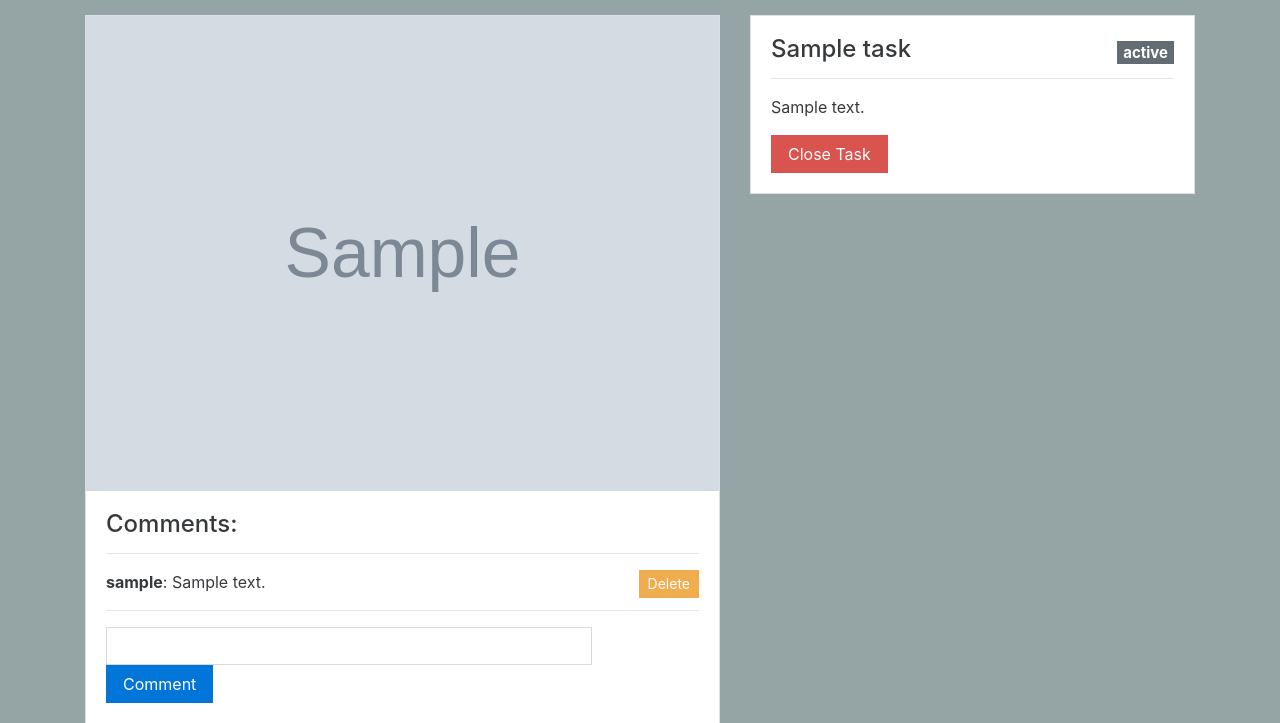
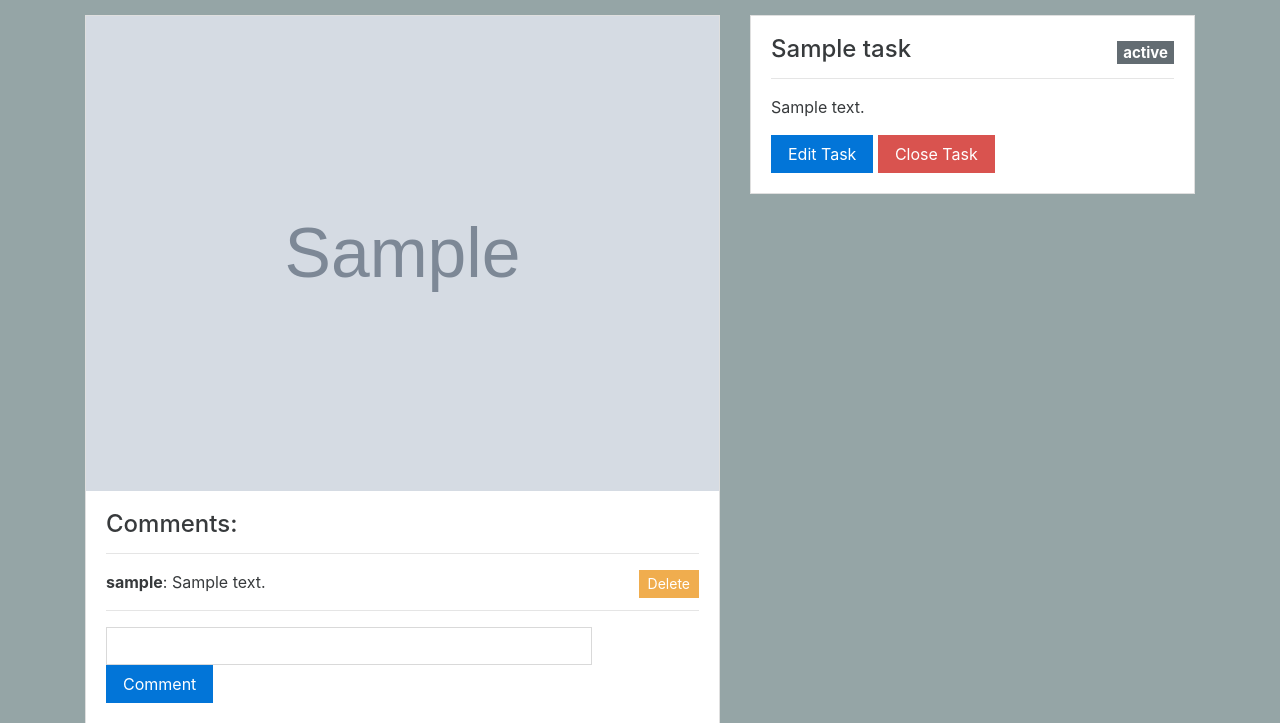
Before and after one commit to johnroper100/niteD, a PHP site: page /task-info.php?i=1 in a window 1280 px wide. Shown: the part 54-777 px from the top of the page. Run offline with PHP 8.4, Linux system fonts and the light colour scheme; a user stored in the database is signed in; tables that the repository leaves empty hold one stand-in row (values such as "Sample post"); grey boxes marked "Sample" are stand-in pictures.

Commit message:
added task editing

```diff
--- a/css/style.css
+++ b/css/style.css
@@ -95,3 +95,25 @@ a.badge:focus, a.badge:hover {
 .badge-danger[href]:focus, .badge-danger[href]:hover {
   background-color: #c9302c;
 }
+
+.close {
+  float: right;
+  font-size: 1.5rem;
+  font-weight: bold;
+  line-height: 1;
+  color: #000;
+  text-shadow: 0 1px 0 #fff;
+  opacity: .5;
+}
+
+.close:focus, .close:hover {
+  color: #000;
+  text-decoration: none;
+  cursor: pointer;
+  opacity: .75;
+}
+
+.modal-title {
+  margin-bottom: 0;
+  line-height: 1.5;
+}
--- a/task-info.php
+++ b/task-info.php
@@ -52,6 +52,65 @@ if (isset($_POST['commentdelete'])) {
     }
 }
 
+//check if form is submitted
+if (isset($_POST['taskedit'])) {
+    $tid = mysqli_real_escape_string($con, $_POST['tid']);
+    $timg = mysqli_real_escape_string($con, $_POST['timg']);
+	$tname = mysqli_real_escape_string($con, $_POST['task-name']);
+	$tdesc = mysqli_real_escape_string($con, htmlspecialchars($_POST['task-desc']));
+    $tstate = mysqli_real_escape_string($con, $_POST['task_state']);
+    if(isset($_FILES['task_image'])) {
+        if($_FILES['task_image']['name'] == "") {
+            $newtimage = $timg;
+        } else {
+            $newtimage = $_FILES['task_image']['name'];
+            $target_dir = "uploads/";
+            $target_file = $target_dir . basename($_FILES["task_image"]["name"]);
+            $uploadOk = 1;
+            $imageFileType = pathinfo($target_file,PATHINFO_EXTENSION);
+            // Check if image file is a actual image or fake image
+            $checkTImage = getimagesize($_FILES["task_image"]["tmp_name"]);
+            if($checkTImage !== false) {
+                $uploadOk = 1;
+            } else {
+                echo '<h3 style="text-align: center;">File is not an image.</h3>';
+                $uploadOk = 0;
+            }
+            // Check if file already exists
+            if (file_exists($target_file)) {
+                echo '<h3 style="text-align: center;">Sorry, file already exists.</h3>';
+                $uploadOk = 0;
+            }
+            // Check file size
+            if ($_FILES["task_image"]["size"] > 5000000) {
+                echo '<h3 style="text-align: center;">Sorry, your file is too large.</h3>';
+                $uploadOk = 0;
+            }
+            // Allow certain file formats
+            if($imageFileType != "jpg" && $imageFileType != "png" && $imageFileType != "PNG" && $imageFileType != "JPG" && $imageFileType != "JPEG" && $imageFileType != "GIF" && $imageFileType != "jpeg"
+            && $imageFileType != "gif" ) {
+                echo '<h3 style="text-align: center;">Sorry, only JPG, JPEG, PNG & GIF files are allowed.</h3>';
+                $uploadOk = 0;
+            }
+            // Check if $uploadOk is set to 0 by an error
+            if ($uploadOk != 0) {
+                if (!move_uploaded_file($_FILES["task_image"]["tmp_name"], $target_file)) {
+                    echo '<h3 style="text-align: center;">Sorry, there was an error moving your file.</h3>';
+                }
+            }
+        }
+    }
+
+    $sql = "UPDATE tasks SET task_name='".$tname."', task_desc='".$tdesc."', task_state='".$tstate."', task_image='".$newtimage."' WHERE task_id='".$tid."'";
+
+    if ($con->query($sql) === TRUE) {
+        header("Location: task-info.php?i=".$tid);
+    } else {
+        echo '<h3 style="text-align: center;">The task could not be edited!</h3>';
+        echo '<span style="text-align: center;">Error: ' . $sql . '<br>' . $con->error . '</span>';
+    }
+}
+
 $result = mysqli_query($con, "SELECT * FROM tasks WHERE task_id = '" . $taskID. "'");
 if ($row = mysqli_fetch_array($result)) {
 ?>
@@ -96,8 +155,50 @@ if ($row = mysqli_fetch_array($result)) {
                 <form role="form" action="<?php echo $_SERVER['PHP_SELF']; ?>" method="post" name="taskdeleteform">
                     <input type="hidden" name="tid" id="tid" value="<?php echo $taskID;?>">
                     <?php if ($_SESSION['usr_type']!="guest") { ?>
+                    <button type="button" class="btn btn-primary" data-toggle="modal" data-target="#taskEditModal">
+                        Edit Task
+                    </button>
                     <button class="btn btn-danger" type="submit" name="taskdelete">Close Task</button>
                     <?php } ?>
+                </form>
+            </div>
+        </div>
+    </div>
+</div>
+<div class="modal fade" id="taskEditModal" tabindex="-1" role="dialog" aria-labelledby="taskEditModalLabel" aria-hidden="true">
+    <div class="modal-dialog" role="document">
+        <div class="modal-content">
+            <div class="modal-header">
+                <button type="button" class="close" data-dismiss="modal" aria-label="Close">
+                    <span aria-hidden="true">&times;</span>
+                </button>
+                <h5 class="modal-title" id="exampleModalLabel">Edit Task</h5>
+            </div>
+            <div class="modal-body">
+                <form enctype="multipart/form-data" role="form" action="<?php echo $_SERVER['PHP_SELF']; ?>" method="post" name="taskeditform" >
+                    <div class="form-group">
+                        <input type="text" class="form-control" placeholder="Task Name" value="<?php echo $row['task_name'];?>" id="task-name" name="task-name" required>
+                    </div>
+                    <div class="form-group">
+                        <textarea class="form-control" id="task-desc" name="task-desc" required rows="3" placeholder="Task Description"><?php echo $row['task_desc'];?></textarea>
+                    </div>
+                    <div class="form-group">
+                        <input type="file" class="form-control" id="task_image" name="task_image">
+                    </div>
+                    <div class="form-group">
+                        <select class="form-control" id="task_state" name="task_state">
+                            <option value="Final">Final</option>
+                            <option value="In Progress">In Progress</option>
+                            <option value="Missing File">Missing File</option>
+                            <option value="Not Active">Not Active</option>
+                            <option value="Not Assigned">Not Assigned</option>
+                            <option value="On Hold">On Hold</option>
+                            <option value="Redo">Redo</option>
+                        </select>
+                    </div>
+                    <input type="hidden" name="tid" id="tid" value="<?php echo $taskID;?>">
+                    <input type="hidden" name="timg" id="timg" value="<?php echo $row['task_image'];?>">
+                    <button class="btn btn-primary btn-lg btn-block" type="submit" name="taskedit">Update Task</button>
                 </form>
             </div>
         </div>
```
